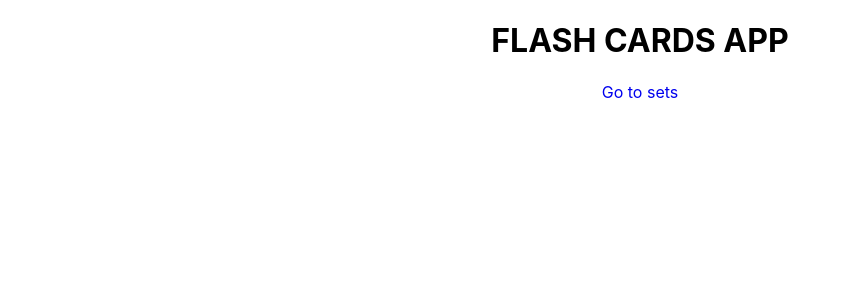
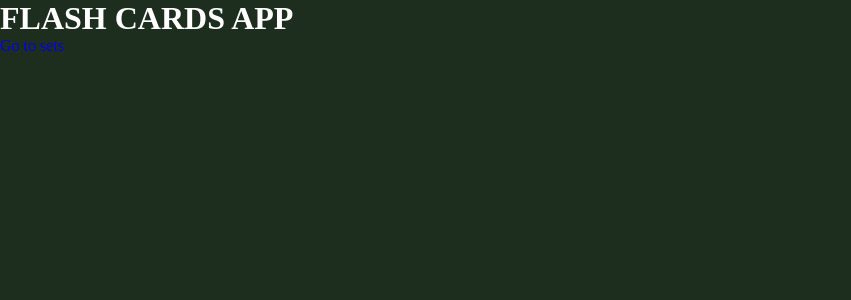
Before and after one commit to BarrBozzO/flash-cards, a React (Create React App) app: page / in a window 1280 px wide. Shown: the top 300 px of the page, without its empty margins (0-851 px from the left). Built offline with nearby package versions, Linux system fonts and the light colour scheme; no server answers; what gotrue-js would draw is missing.

Commit message:
start theme logic

```diff
--- a/src/App.css
+++ /dev/null
@@ -1,38 +0,0 @@
-.App {
-  text-align: center;
-}
-
-.App-logo {
-  height: 40vmin;
-  pointer-events: none;
-}
-
-@media (prefers-reduced-motion: no-preference) {
-  .App-logo {
-    animation: App-logo-spin infinite 20s linear;
-  }
-}
-
-.App-header {
-  background-color: #282c34;
-  min-height: 100vh;
-  display: flex;
-  flex-direction: column;
-  align-items: center;
-  justify-content: center;
-  font-size: calc(10px + 2vmin);
-  color: white;
-}
-
-.App-link {
-  color: #61dafb;
-}
-
-@keyframes App-logo-spin {
-  from {
-    transform: rotate(0deg);
-  }
-  to {
-    transform: rotate(360deg);
-  }
-}
--- a/src/assets/styles/_variables.scss
+++ b/src/assets/styles/_variables.scss
@@ -2,3 +2,9 @@ $theme-color: #f52b74;
 $text-color-1: #272727;
 $text-color-2: #7d7d7d;
 $gray-1: #999999;
+
+$light-bg-color: #ffffff;
+$light-text-color: #272727;
+
+$dark-bg-color: #1e2e1e;
+$dark-text-color: #ffffff;
--- /dev/null
+++ b/src/components/Theme/Theme.module.scss
@@ -0,0 +1,16 @@
+@import "~assets/styles/_variables";
+
+.theme {
+  &--light {
+    --theme-bg-color: #{$light-bg-color};
+    --theme-text-color: #{$light-text-color};
+  }
+
+  &--dark {
+    --theme-bg-color: #{$dark-bg-color};
+    --theme-text-color: #{$dark-text-color};
+  }
+
+  background-color: var(--theme-bg-color);
+  color: var(--theme-text-color);
+}
--- /dev/null
+++ b/src/components/Theme/index.tsx
@@ -0,0 +1,19 @@
+import React from 'react';
+import { useDispatch, useSelector } from "react-redux";
+import cx from "classnames";
+
+import styles from "./Theme.module.scss";
+
+function Theme(props: any) {
+    const dispatch = useDispatch();
+    // const theme = useSelector(state => state.theme);
+    const theme = 'dark';
+
+    return (
+        <div className={cx(styles['theme'], styles[`theme--${theme}`])}>
+          {props.children}
+        </div>
+    )
+}
+
+export default Theme;
--- a/src/hooks/useApi.ts
+++ b/src/hooks/useApi.ts
@@ -1,5 +1,5 @@
 import { useContext } from "react";
-import { ApiContext, ApiWithAuth } from "api";
+import { ApiContext } from "api";
 
 function useApi() {
   const api = useContext(ApiContext);
--- a/src/index.css
+++ b/src/index.css
@@ -1,15 +1,13 @@
 body {
   margin: 0;
-  font-family: -apple-system, BlinkMacSystemFont, "Segoe UI", "Roboto", "Oxygen",
-    "Ubuntu", "Cantarell", "Fira Sans", "Droid Sans", "Helvetica Neue",
-    sans-serif;
-  -webkit-font-smoothing: antialiased;
-  -moz-osx-font-smoothing: grayscale;
+  padding: 0;
+  min-height: 100vh;
 }
 
-code {
-  font-family: source-code-pro, Menlo, Monaco, Consolas, "Courier New",
-    monospace;
+body * {
+  position: relative;
+  padding: 0;
+  margin: 0;
 }
 
 a {
--- a/src/index.tsx
+++ b/src/index.tsx
@@ -1,7 +1,7 @@
 import React from "react";
 import ReactDOM from "react-dom";
 import "./index.css";
-import App from "./App";
+import { App } from "./screens";
 import { Provider } from "react-redux";
 import appStore from "./store/";
 import { configureApi, ApiProvider } from "./api";
@@ -20,7 +20,4 @@ ReactDOM.render(
   document.getElementById("root")
 );
 
-// If you want your app to work offline and load faster, you can change
-// unregister() to register() below. Note this comes with some pitfalls.
-// Learn more about service workers: https://bit.ly/CRA-PWA
 serviceWorker.unregister();
--- /dev/null
+++ b/src/screens/App/App.module.scss
@@ -0,0 +1,3 @@
+.app-content {
+  min-height: 100vh;
+}
--- a/src/App.tsx
+++ b/src/screens/App/index.tsx
@@ -5,12 +5,16 @@ import {
   Switch,
   Redirect,
 } from "react-router-dom";
-import { Sets, Main, Auth } from "./screens";
-import "./App.css";
+import { Sets, Main, Auth } from "../";
+import Theme from "components/Theme";
+
+import styles from "./App.module.scss";
+
 
 function App() {
   return (
-    <div className="App">
+    <Theme>
+      <div className={styles['app-content']}>
       <Router>
         <Switch>
           <Route path="/auth" component={Auth} />
@@ -19,7 +23,8 @@ function App() {
           <Redirect to="/" />
         </Switch>
       </Router>
-    </div>
+      </div>
+    </Theme>
   );
 }
 
--- a/src/screens/index.tsx
+++ b/src/screens/index.tsx
@@ -1,5 +1,6 @@
 import Sets from "./Sets";
 import Main from "./Main";
 import Auth from "./Auth";
+import App from "./App";
 
-export { Main, Sets, Auth };
+export { Main, Sets, Auth, App };
```
Also changed, not shown: src/theme/index.tsx (added, +8 -0 lines), src/assets/styles/_mixins.scss (added), 1 other file (tests, documents, lock files or other folders).
